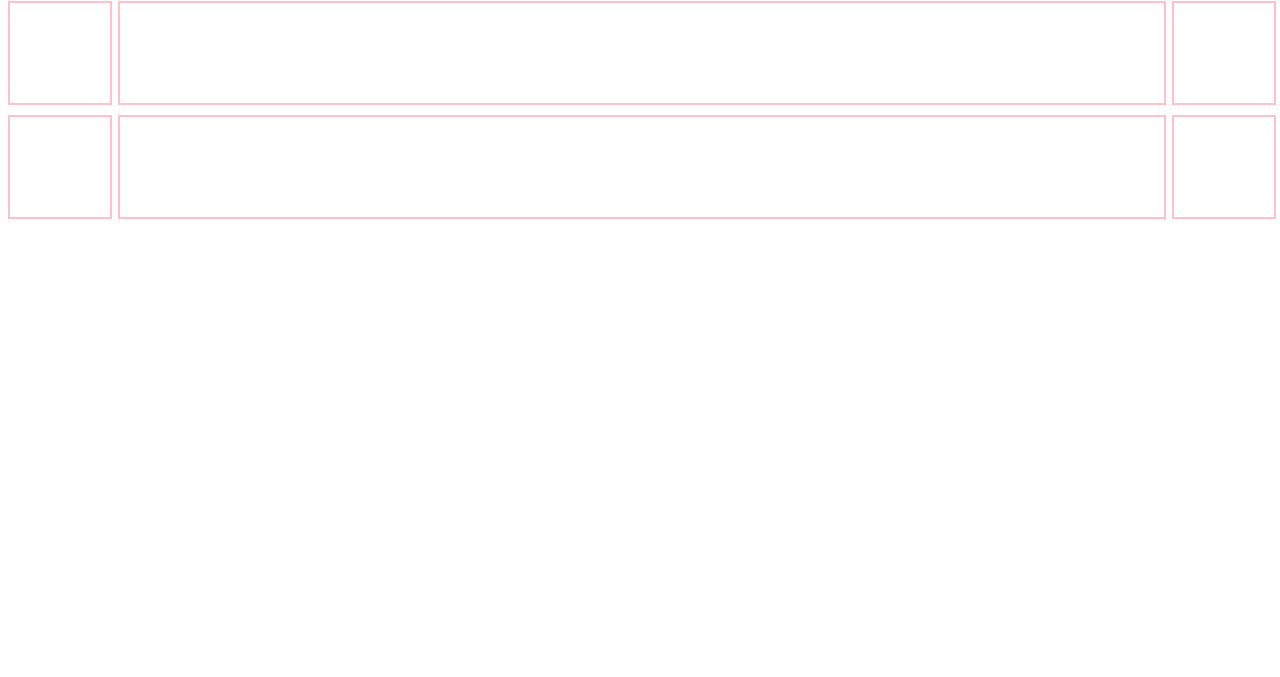
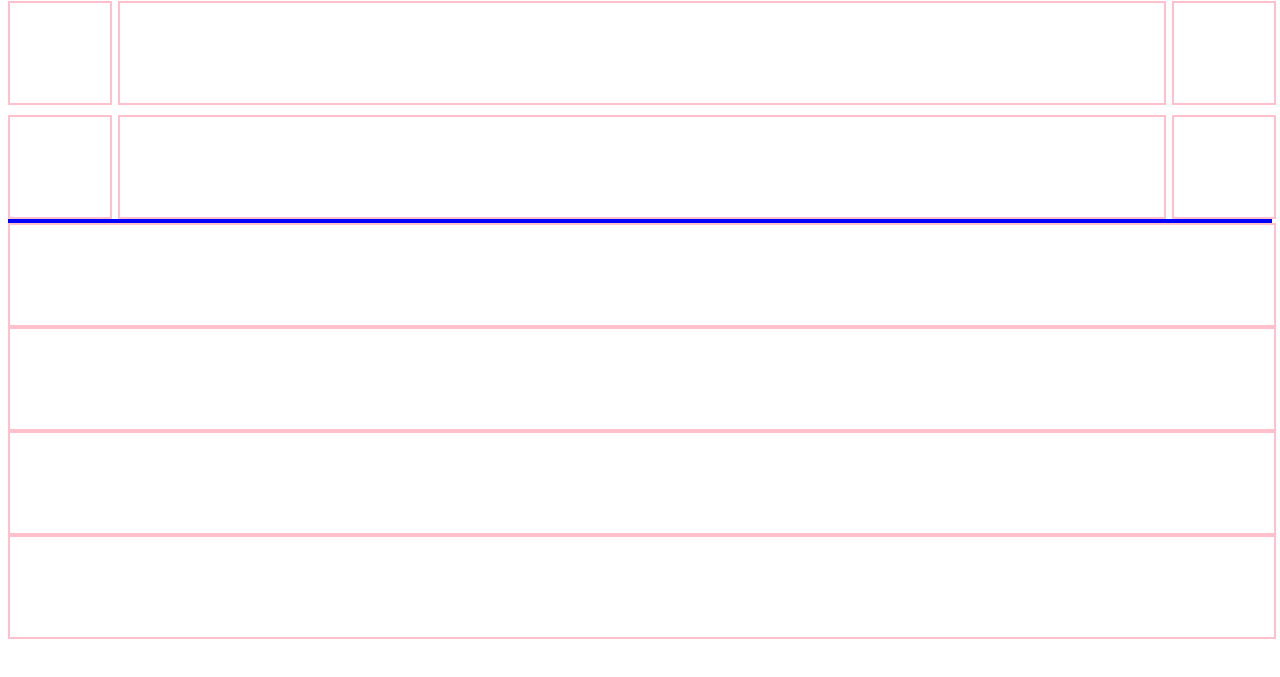
Before and after one commit to ashjmojica/css-grid, a plain HTML site: page index.html in a window 1280 px wide. Shown: the part 79-756 px from the top of the page. Drawn offline with Linux system fonts and the light colour scheme.

Commit message:
adding container

```diff
--- a/index.html
+++ b/index.html
@@ -17,5 +17,10 @@
       <div class="grid-box"></div>
       <div class="grid-box"></div>
     </div>
+    <div class="grid-container-2"></div>
+    <div class="grid-box"></div>
+    <div class="grid-box"></div>
+    <div class="grid-box"></div>
+    <div class="grid-box"></div>
   </body>
 </html>
--- a/style.css
+++ b/style.css
@@ -8,9 +8,26 @@ h1 {
   border: 2px solid pink;
 }
 
+.imposter {
+  height: 100%;
+  width: 100%;
+  border: 2px solid red;
+  grid-column: 2/4;
+  grid-row: 2/4;
+}
+
 .grid-container {
   display: grid;
   grid-template-columns: 100px 1fr 100px;
   grid-template-rows: auto;
   gap: 10px;
 }
+
+.grid-container-2 {
+  border: 2px solid blue;
+  display: grid;
+  grid-template-areas:
+    "header header header"
+    "sidebar body body"
+    "sidebar footer footer";
+}
```
